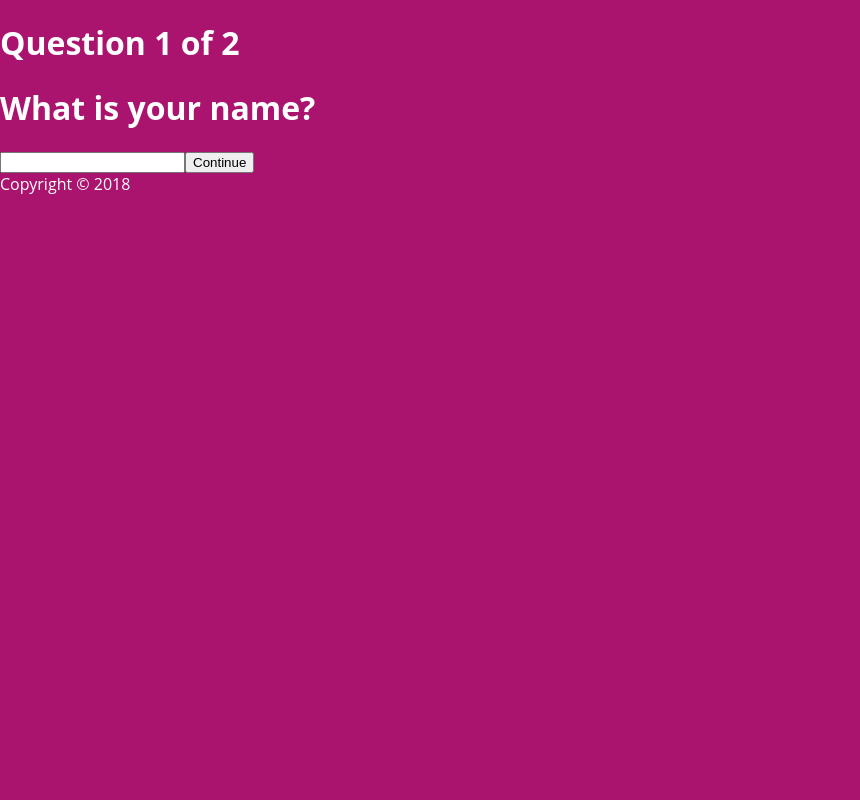
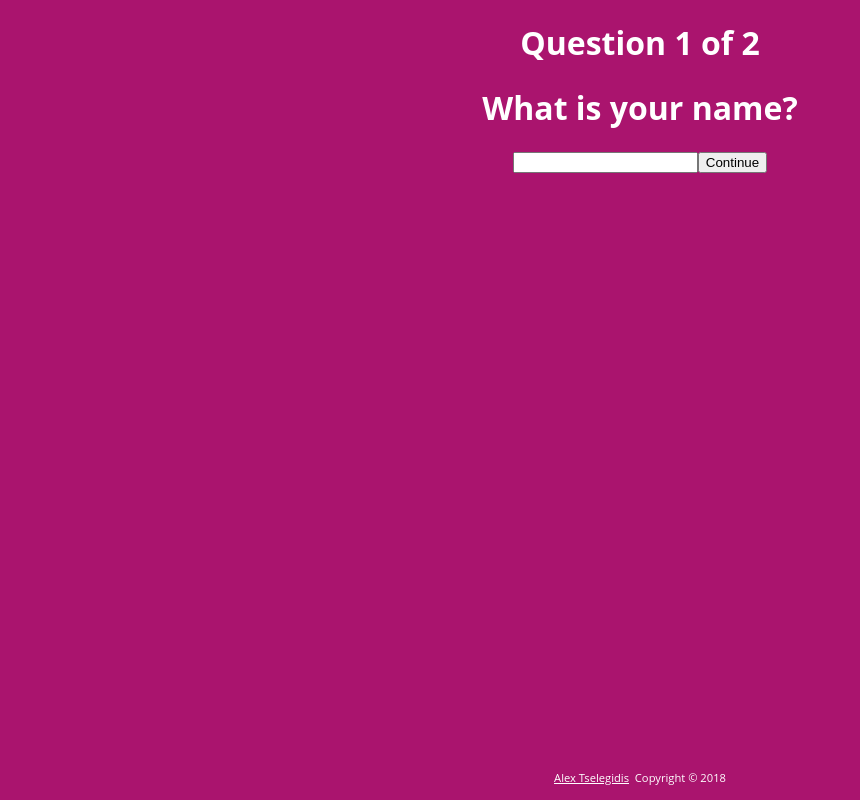
Before and after one commit to alextselegidis/questionful, a React (Create React App) app: page / in a window 1280 px wide. Shown: the whole page, without its empty margins (0-860 px from the left). Built offline with nearby package versions, Linux system fonts and the light colour scheme.

Commit message:
Added some general app styling.

```diff
--- a/src/App.css
+++ b/src/App.css
@@ -2,4 +2,13 @@
     overflow: auto;
     width: 100%;
     height: 100%;
+    text-align: center;
 }
+
+footer {
+    position: absolute;
+    bottom: 0;
+    width: 100%;
+    padding: 15px 0;
+    font-size: 0.7rem;
+}
--- a/src/App.js
+++ b/src/App.js
@@ -49,20 +49,28 @@ class App extends Component {
             api: this.api
         };
 
-        const style = {
+        const appStyle = {
             background: this.state.config.styles.backgroundColor,
             color: this.state.config.styles.fontColor,
             fontFamily: this.state.config.styles.fontFamily
         };
 
+        const linkStyle = {
+            color: this.state.config.styles.fontColor
+        };
+
         return (
-            <div className="App" style={style}>
+            <div className="App" style={appStyle}>
                 <header>
                     <ProgressBox {...props} />
                 </header>
                 <p className={this.state.message.type}>{this.state.message.text}</p>
                 <QuestionBox {...props} />
-                <footer>Copyright &copy; {(new Date()).getFullYear()}</footer>
+                <footer>
+                    <a href="http://alextselegidis.com" style={linkStyle}>Alex Tselegidis</a>
+                    &nbsp;
+                    Copyright &copy; {(new Date()).getFullYear()}
+                </footer>
             </div>
         );
     }
--- a/src/index.css
+++ b/src/index.css
@@ -14,3 +14,7 @@ body {
     width: 100%;
     height: 100%;
 }
+
+a:hover {
+    opacity: 0.8;
+}
```
